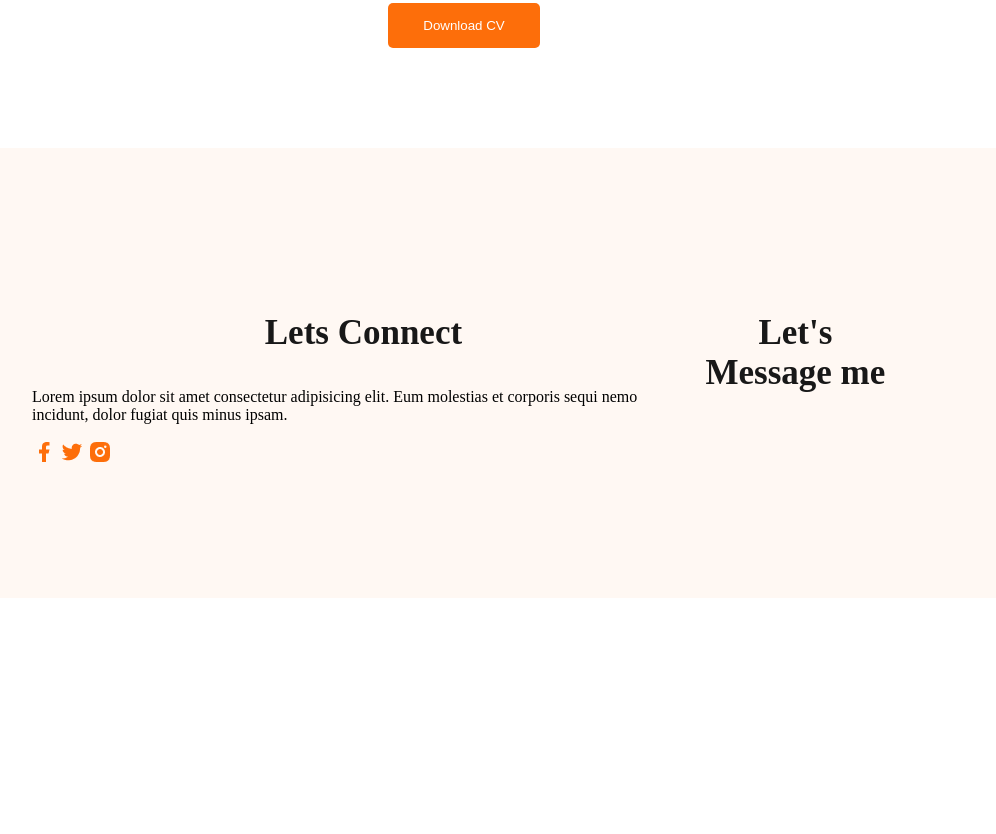
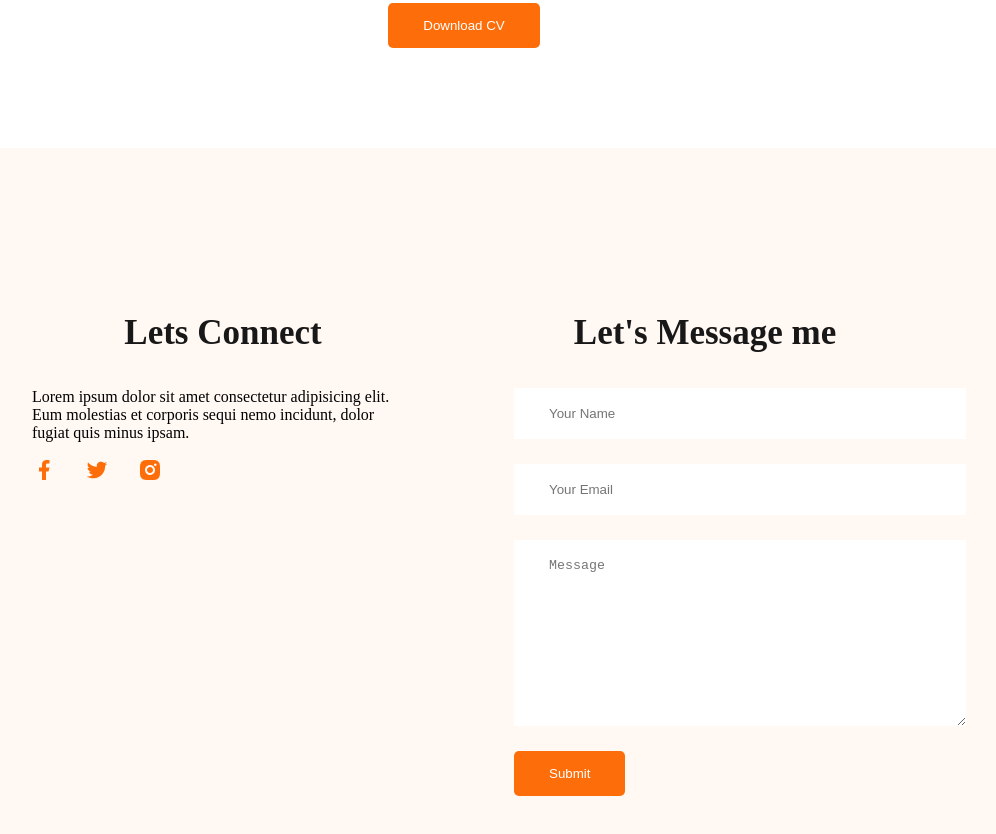
Before and after one commit to Tapos776/webdeveloper-portfolio, a plain HTML site: page index.html in a window 1280 px wide. Shown: the part 2771-3605 px from the top of the page, without its empty margins (176-1172 px from the left). Before the commit the page ends 3377 px from the top, so only its background shows below. Drawn offline with Linux system fonts and the light colour scheme.

Commit message:
My first web

```diff
--- a/index.html
+++ b/index.html
@@ -169,6 +169,12 @@
         </div>
         <div class="footer-column">
             <h3 class="section-title">Let's Message me</h3>
+            <form class="contact" action="">
+                <input type="text" placeholder="Your Name">
+                <input type="email" placeholder="Your Email">
+                <textarea placeholder="Message" name="" id="" cols="30" rows="10"></textarea>
+                <input class="btn-primary" type="submit" value="Submit">
+            </form>
         </div>
     </footer>
 </body>
--- a/styles/portfolio.css
+++ b/styles/portfolio.css
@@ -174,4 +174,20 @@ footer{
     background: #FFF8F3;
     margin-top: 100px;
     padding: 130px 200px;
+    gap: 100px;
 }
+.footer-column{
+    width: 50%;
+}
+.social-links a{
+    margin-right: 25px;
+}
+.contact input[type="text"],.contact input[type="email"], textarea{
+    display: block;
+    margin-bottom: 25px;
+    padding: 18px 35px;
+    color: #757575;
+    background: #FFF;
+    border: 0px;
+    width: 100%;
+}
```
